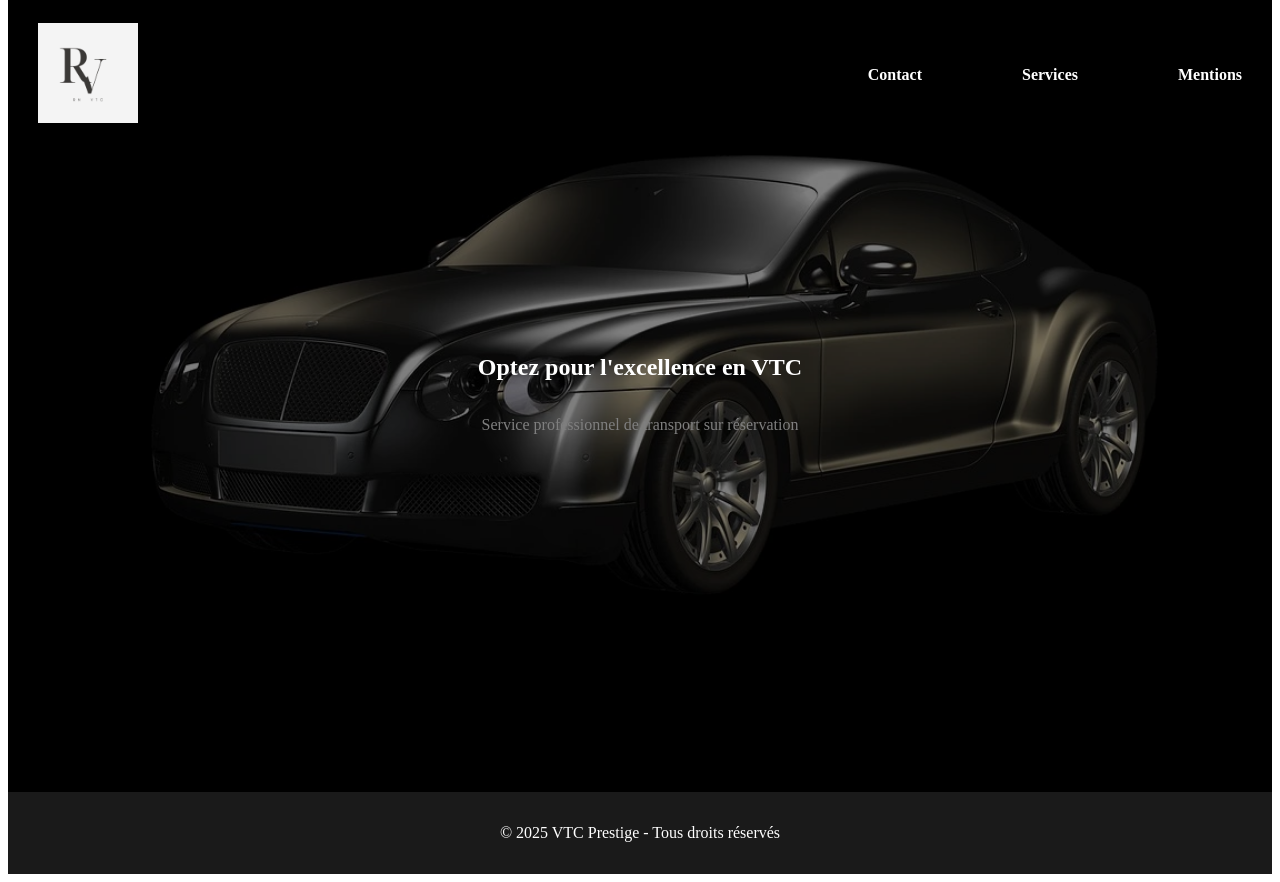
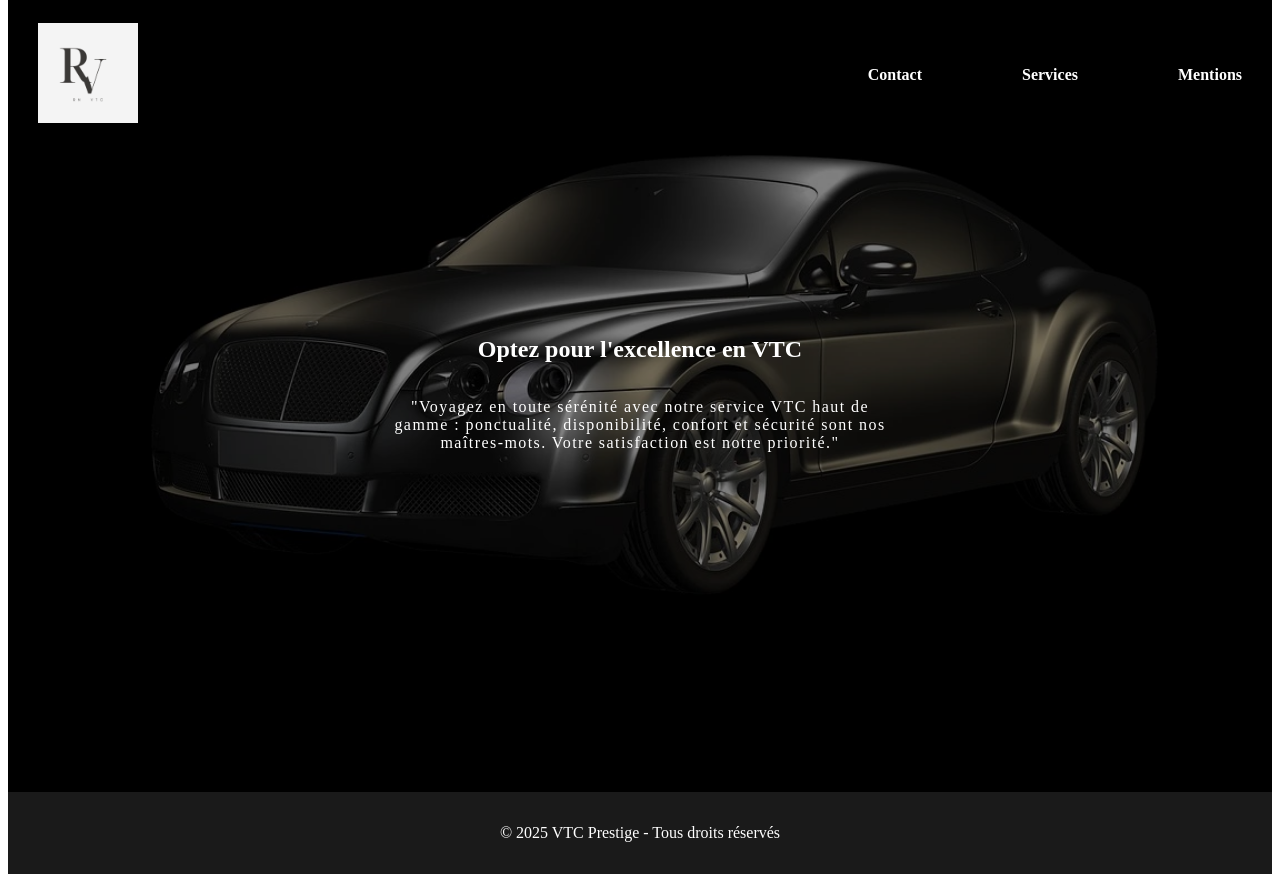
Before and after one commit to nivorako/VTC, a React (Vite) app: page / in a window 1280 px wide. Built offline with nearby package versions, Linux system fonts and the light colour scheme.

Commit message:
install menu burger

```diff
--- a/package.json
+++ b/package.json
@@ -12,6 +12,7 @@
   "dependencies": {
     "react": "^19.1.0",
     "react-dom": "^19.1.0",
+    "react-icons": "^5.5.0",
     "react-router-dom": "^7.6.0",
     "styled-components": "^6.1.18"
   },
--- a/src/components/Header.tsx
+++ b/src/components/Header.tsx
@@ -1,8 +1,8 @@
-
+import { useState } from "react";
 import { theme } from "../styles/theme";
 import styled from "styled-components";
 import { NavLink as RouterNavLink } from "react-router-dom";
-
+import {FaBars} from "react-icons/fa6";
 
 const HeaderContainer = styled.header`
   position: sticky;
@@ -27,6 +27,9 @@ const Logo = styled.img`
 const Nav = styled.nav`
   display: flex;
   gap: 100px;
+  @media (max-width: 768px) {
+    display: none;
+  }
 `;
 
 const StyledNavLink = styled(RouterNavLink)`
@@ -44,7 +47,36 @@ const StyledNavLink = styled(RouterNavLink)`
   }
 `;
 
+const MenuIcon = styled(FaBars)`
+  color: white;
+  cursor: pointer;
+  font-size: 32px;
+  @media (min-width: 768px) {
+    display: none;
+  }
+`;
+
+const MobileMenu = styled.nav`
+  display: none;
+  @media (max-width: 768px) {
+    display: flex;
+    flex-direction: column;
+    gap: 10px;
+    position: absolute;
+    top: 60px;
+    right: 0;
+    background: ${theme.colors.background};
+    padding: 15px;
+    box-shadow: 0 2px 10px rgba(0, 0, 0, 0.1);
+  }
+`;
+
 function Header() {
+  const [isOpen, setIsOpen] = useState(false);
+  const handleClick = () => {
+    setIsOpen(!isOpen);
+  };
+  console.log("isOpen", isOpen);
   return (
     <HeaderContainer>
       <RouterNavLink to="/">
@@ -56,6 +88,7 @@ function Header() {
         <StyledNavLink to="/services">Services</StyledNavLink>
         <StyledNavLink to="/mentions">Mentions</StyledNavLink>
       </Nav>
+      <MenuIcon onClick={handleClick}/>
     </HeaderContainer>
   );
 }
--- a/src/pages/Home.tsx
+++ b/src/pages/Home.tsx
@@ -4,12 +4,25 @@ const Home = () => {
   return (
 
       <Section>
-        <h1 style={{zIndex: 2}}>Optez pour l'excellence en VTC</h1>
-        <p>Service professionnel de transport sur réservation</p>
+        <H1>Optez pour l'excellence en VTC</H1>
+        <P>"Voyagez en toute sérénité avec notre service VTC
+          haut de gamme : ponctualité, disponibilité,
+          confort et sécurité sont nos maîtres-mots.
+          Votre satisfaction est notre priorité."</P>
       </Section>
 
   )
 }
+
+const H1 = styled.h1`
+  z-index: 2;
+`
+
+const P = styled.p`
+  z-index: 2;
+  letter-spacing: 0.09rem;
+  max-width: 500px;
+`
 
 const Section = styled.section`
   position: relative;
@@ -18,6 +31,8 @@ const Section = styled.section`
   width: 100%;
   height: 100vh;
   margin: 0 auto;
+  padding: 0 30px;
+  text-align: center;
   background-image: url(${backgroundIMG});
   background-size: cover;
   background-position: center;
```
Also changed, not shown: 1 other file (tests, documents, lock files or other folders).
